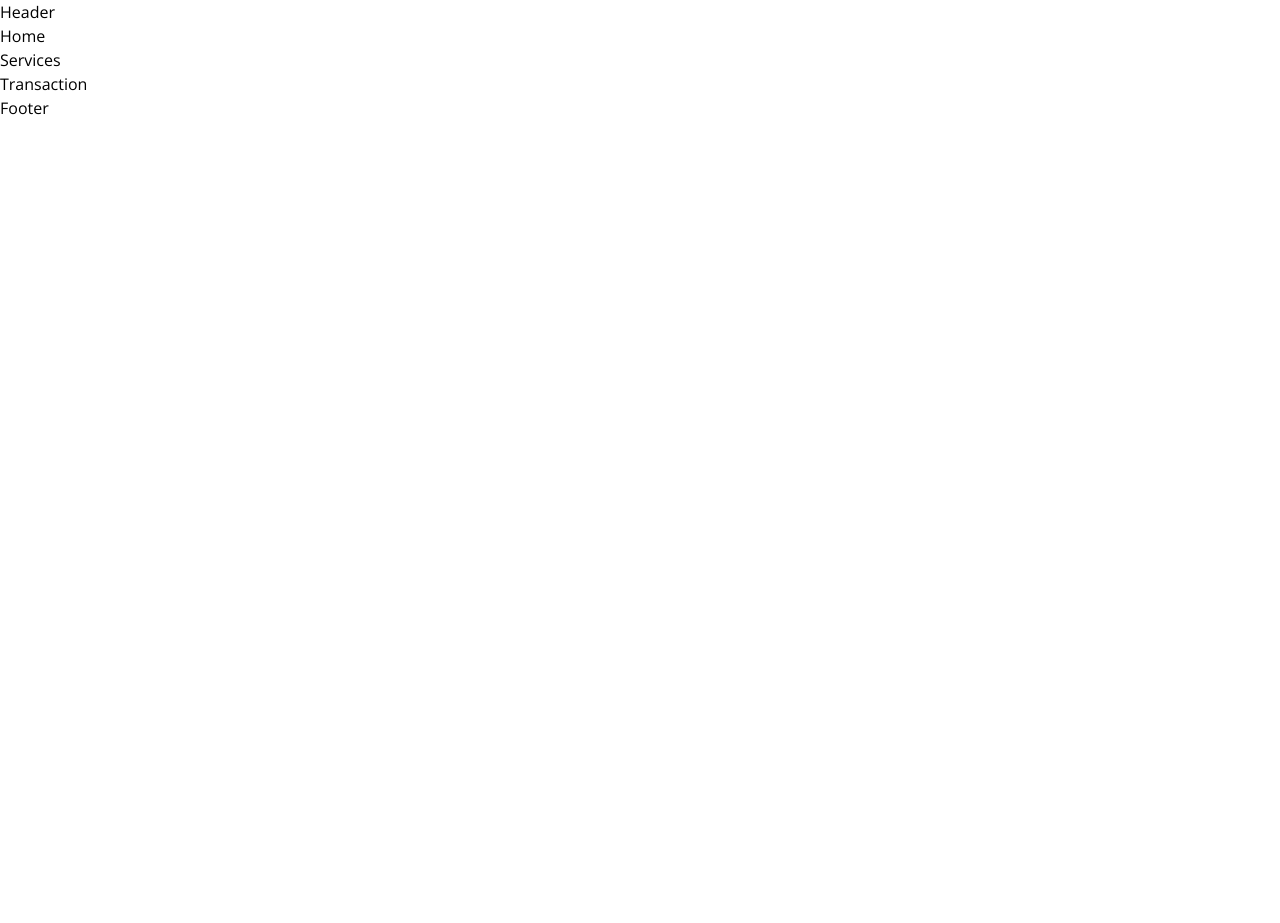
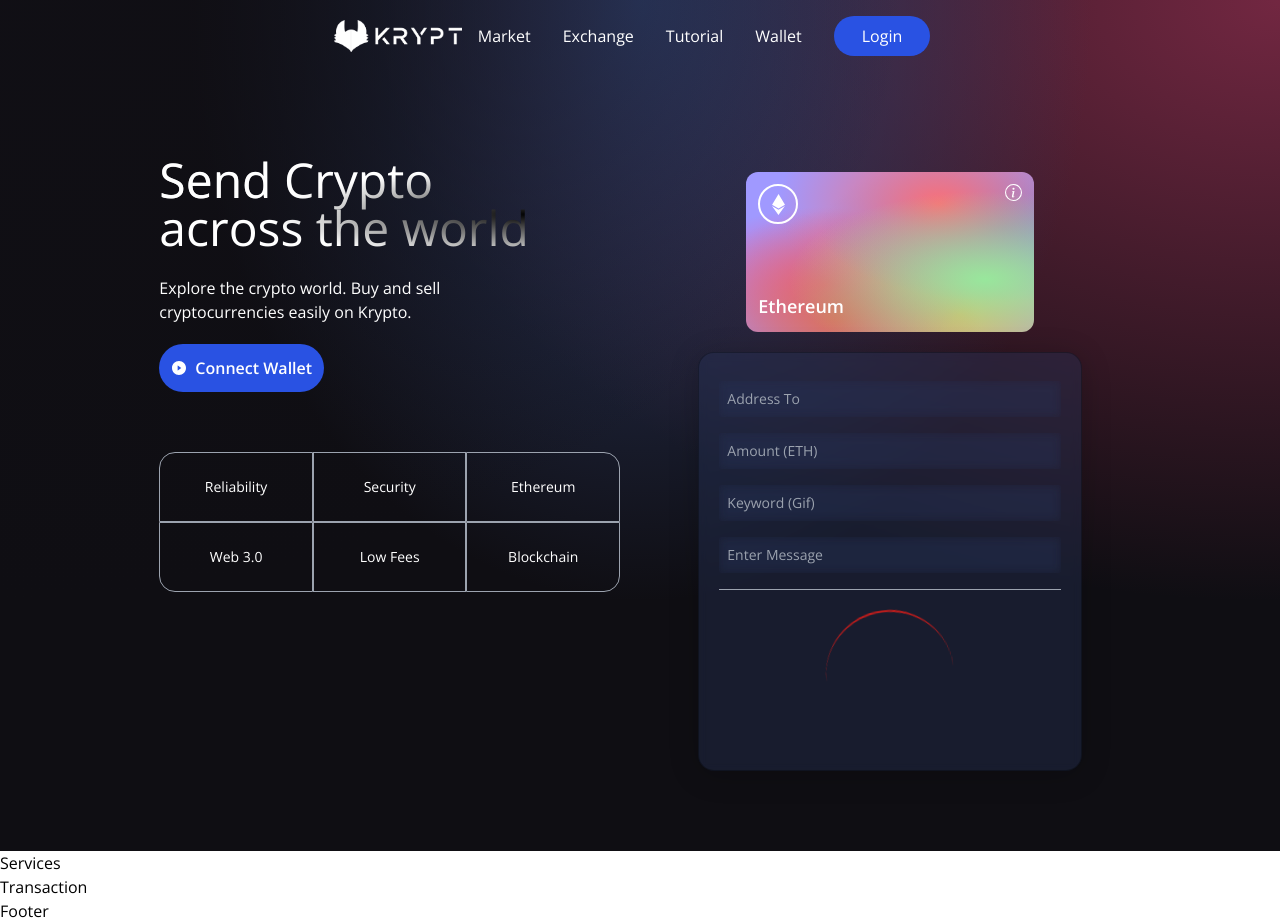
Before and after one commit to accodes21/web3-basics, a React (Vite) app in the folder client/: page / in a window 1280 px wide. Before the commit the page ends 800 px from the top, so only its background shows below. Built offline with nearby package versions, Linux system fonts and the light colour scheme.

Commit message:
basic layout created

```diff
--- a/client/src/App.jsx
+++ b/client/src/App.jsx
@@ -6,8 +6,8 @@
 
 const App = () => {
   return (
-    <div>
-      <div>
+    <div className='min-h-screen'>
+      <div className='gradient-bg-welcome'>
         <Header/>
         <Home/>
       </div>
--- a/client/src/components/Header.jsx
+++ b/client/src/components/Header.jsx
@@ -1,7 +1,54 @@
+import { useState } from 'react'
+import {HiMenuAlt4} from 'react-icons/hi'
+import {AiOutlineClose} from 'react-icons/ai'
+import logo from '../../images/logo.png'
+
+const NavItem = ({title, props}) => {
+  return (
+    <li className={`mx-4 cursor-pointer ${props}`}>
+      {title}
+    </li>
+  )
+}
 
 const Header = () => {
+
+  const [toggleMenu, setToggleMenu] = useState(false)
+
   return (
-    <div>Header</div>
+    <header className='w-full'>
+      <nav className='w-full flex md:justify-center justify-between items-center p-4'>
+        <div className='md:flex-[0.5] flex justify-center items-center'>
+          <img src={logo} alt="logo" className='w-32 cursor-pointer' />
+          <ul className='text-white md:flex hidden list-none flex-row justify-between items-center flex-initial'>
+            {["Market", "Exchange", "Tutorial", "Wallet"].map((item,index) => (
+              <NavItem key={item + index} title={item}/>
+            ))}
+            <li className='bg-[#2952e3] py-2 px-7 mx-4 rounded-full cursor-pointer hover:bg-[#2546bd]'>
+              Login
+            </li>
+          </ul>
+          <div className='flex relative transition-all'>
+              {toggleMenu
+                ? <AiOutlineClose fontSize={28} className='text-white md:hidden cursor-pointer' onClick={() => setToggleMenu(false)}/>
+                : <HiMenuAlt4 fontSize={28} className='text-white md:hidden cursor-pointer' onClick={() => setToggleMenu(true)}/>
+              }
+              {toggleMenu && (
+                <ul
+                  className="z-10 fixed -top-0 -right-2 p-3 w-[70vw] h-screen shadow-2xl md:hidden list-none flex flex-col justify-start items-end rounded-md blue-glassmorphism text-white animate-slide-in"
+                >
+                  <li className='text-xl my-2 w-full'>
+                    <AiOutlineClose onClick={() => setToggleMenu(false)}/>
+                  </li>
+                  {["Market", "Exchange", "Tutorial", "Wallet"].map((item,index) => (
+                    <NavItem key={item + index} title={item} props={'my-2 tetx-lg'}/>
+                  ))}
+                </ul>
+              )}
+          </div>
+        </div>
+      </nav>
+    </header>
   )
 }
 
--- a/client/src/components/Home.jsx
+++ b/client/src/components/Home.jsx
@@ -1,7 +1,122 @@
+import { AiFillPlayCircle } from "react-icons/ai"
+import {SiEthereum} from 'react-icons/si'
+import {BsInfoCircle} from 'react-icons/bs'
+import Loader from './Loader'
+
+const commonStyles = "min-h-[70px] sm:px-0 px-2 sm:min-w-[120px] flex justify-center items-center border-[0.5px] border-gray-400 text-sm font-light text-white";
+
+const Input = ({ placeholder, name, type, value, handleChange }) => (
+  <input
+    placeholder={placeholder}
+    type={type}
+    step="0.0001"
+    value={value}
+    onChange={(e) => handleChange(e, name)}
+    className="my-2 w-full rounded-sm p-2 outline-none bg-transparent text-white border-none text-sm white-glassmorphism"
+  />
+);
 
 const Home = () => {
+
+  // const { currentAccount, connectWallet, handleChange, sendTransaction, formData, isLoading } = useContext(TransactionContext);
+
+  // const handleSubmit = (e) => {
+  //   const { addressTo, amount, keyword, message } = formData;
+
+  //   e.preventDefault();
+
+  //   if (!addressTo || !amount || !keyword || !message) return;
+
+  //   sendTransaction();
+  // };
+
+  const connectWallet = () => {
+
+  }
+
   return (
-    <div>Home</div>
+    <div className="flex w-full justify-center items-center">
+      <div className="flex mf:flex-row flex-col items-start justify-between md:p-20 py-12 px-4">
+        <div className="flex flex-1 justify-start items-start flex-col mf:mr-10">
+          <h1 className="text-3xl sm:text-5xl text-white text-gradient py-1">
+            Send Crypto <br /> across the world
+          </h1>
+          <p className="text-left mt-5 text-white font-light md:w-9/12 w-11/12 text-base">
+            Explore the crypto world. Buy and sell cryptocurrencies easily on Krypto.
+          </p>
+          {/* {!currentAccount && ( */}
+            <button
+              type="button"
+              onClick={connectWallet}
+              className="flex flex-row justify-center items-center my-5 bg-[#2952e3] p-3 rounded-full cursor-pointer hover:bg-[#2546bd]"
+            >
+              <AiFillPlayCircle className="text-white mr-2" />
+              <p className="text-white text-base font-semibold">
+                Connect Wallet
+              </p>
+            </button>
+          {/* )} */}
+
+          <div className="grid sm:grid-cols-3 grid-cols-2 w-full mt-10">
+            <div className={`rounded-tl-2xl ${commonStyles}`}>
+              Reliability
+            </div>
+            <div className={commonStyles}>Security</div>
+            <div className={`sm:rounded-tr-2xl ${commonStyles}`}>
+              Ethereum
+            </div>
+            <div className={`sm:rounded-bl-2xl ${commonStyles}`}>
+              Web 3.0
+            </div>
+            <div className={commonStyles}>Low Fees</div>
+            <div className={`rounded-br-2xl ${commonStyles}`}>
+              Blockchain
+            </div>
+          </div>
+        </div>
+
+        <div className="flex flex-col flex-1 items-center justify-start w-full mf:mt-0 mt-10">
+          <div className="p-3 flex justify-end items-start flex-col rounded-xl h-40 sm:w-72 w-full my-5 eth-card .white-glassmorphism ">
+            <div className="flex justify-between flex-col w-full h-full">
+              <div className="flex justify-between items-start">
+                <div className="w-10 h-10 rounded-full border-2 border-white flex justify-center items-center">
+                  <SiEthereum fontSize={21} color="#fff" />
+                </div>
+                <BsInfoCircle fontSize={17} color="#fff" />
+              </div>
+              <div>
+                {/* <p className="text-white font-light text-sm">
+                  {shortenAddress(currentAccount)}
+                </p> */}
+                <p className="text-white font-semibold text-lg mt-1">
+                  Ethereum
+                </p>
+              </div>
+            </div>
+          </div>
+          <div className="p-5 sm:w-96 w-full flex flex-col justify-start items-center blue-glassmorphism">
+            <Input placeholder="Address To" name="addressTo" type="text" handleChange={()=>{}} />
+            <Input placeholder="Amount (ETH)" name="amount" type="number" handleChange={()=>{}} />
+            <Input placeholder="Keyword (Gif)" name="keyword" type="text" handleChange={()=>{}} />
+            <Input placeholder="Enter Message" name="message" type="text" handleChange={()=>{}} />
+
+            <div className="h-[1px] w-full bg-gray-400 my-2" />
+
+            {true
+              ? <Loader />
+              : (
+                <button
+                  type="button"
+                  // onClick={handleSubmit}
+                  className="text-white w-full mt-2 border-[1px] p-2 border-[#3d4f7c] hover:bg-[#3d4f7c] rounded-full cursor-pointer"
+                >
+                  Send now
+                </button>
+              )}
+          </div>
+        </div>
+      </div>
+    </div>
   )
 }
 
--- a/client/src/components/Loader.jsx
+++ b/client/src/components/Loader.jsx
@@ -1,7 +1,9 @@
 
 const Loader = () => {
   return (
-    <div>Loader</div>
+    <div className="flex justify-center items-center py-3">
+      <div className="animate-spin rounded-full h-32 w-32 border-b-2 border-red-700" />
+  </div>
   )
 }
 
```
